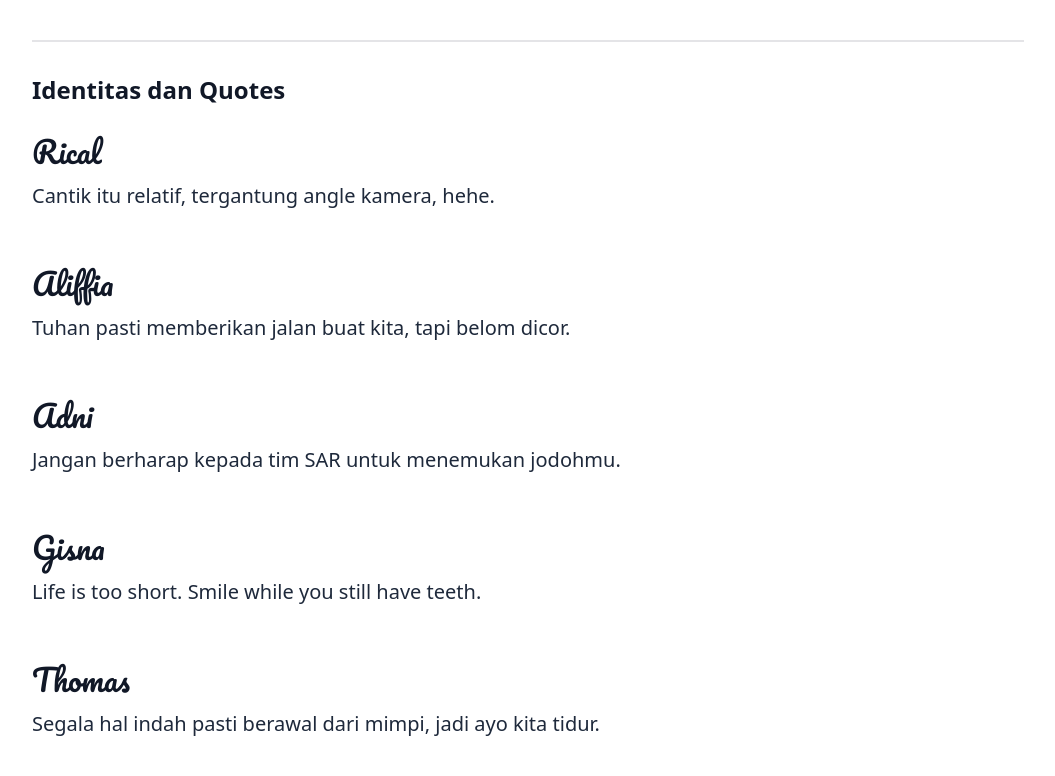
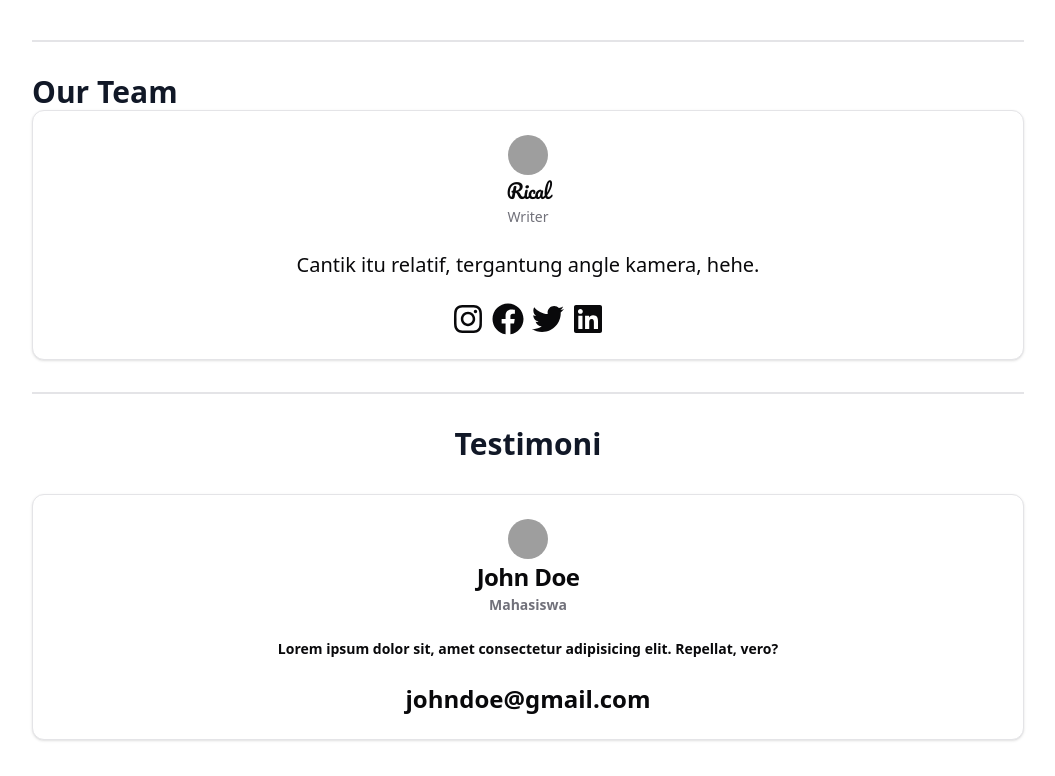
Before and after one commit to paresiqbal/jiva, a React (Vite) app: page / in a window 1280 px wide. Shown: the part 1024-1800 px from the top of the page, without its empty margins (112-1167 px from the left). Built offline with nearby package versions, Linux system fonts and the light colour scheme; grey boxes are pictures that could not be loaded.

Commit message:
Add TeamCard

```diff
--- a/package.json
+++ b/package.json
@@ -17,6 +17,7 @@
     "clsx": "^2.0.0",
     "react": "^18.2.0",
     "react-dom": "^18.2.0",
+    "react-icons": "^4.12.0",
     "react-router-dom": "^6.20.1",
     "tailwind-merge": "^2.1.0",
     "tailwindcss-animate": "^1.0.7"
--- /dev/null
+++ b/src/components/TeamCard.tsx
@@ -0,0 +1,47 @@
+// shadcn
+import {
+  Card,
+  CardContent,
+  CardDescription,
+  CardFooter,
+  CardHeader,
+  CardTitle,
+} from "@/components/ui/card";
+import { Avatar, AvatarImage } from "@/components/ui/avatar";
+import { FaInstagram, FaFacebook, FaTwitter, FaLinkedin } from "react-icons/fa";
+
+export default function TeamCard() {
+  return (
+    <div>
+      <Card className="flex flex-col items-center text-center">
+        <CardHeader className="flex flex-col items-center">
+          <Avatar className="items-center">
+            <AvatarImage
+              src="https://github.com/shadcn.png"
+              className="mx-auto"
+            />
+          </Avatar>
+          <CardTitle className="font-custom font-thin">Rical</CardTitle>
+          <CardDescription>Writer</CardDescription>
+        </CardHeader>
+        <CardContent>
+          <p>Cantik itu relatif, tergantung angle kamera, hehe.</p>
+        </CardContent>
+        <CardFooter className="flex gap-2">
+          <a href="#" target="_blank">
+            <FaInstagram className="w-8 h-8" />
+          </a>
+          <a href="#" target="_blank">
+            <FaFacebook className="w-8 h-8" />
+          </a>
+          <a href="#" target="_blank">
+            <FaTwitter className="w-8 h-8" />
+          </a>
+          <a href="#" target="_blank">
+            <FaLinkedin className="w-8 h-8" />
+          </a>
+        </CardFooter>
+      </Card>
+    </div>
+  );
+}
--- a/src/pages/Dashboard.tsx
+++ b/src/pages/Dashboard.tsx
@@ -1,3 +1,6 @@
+// react
+import { useRef } from "react";
+
 // shadcn
 import { Button } from "@/components/ui/button";
 
@@ -5,9 +8,19 @@ import { Button } from "@/components/ui/button";
 import loveImage from "../assets/love.svg";
 
 // components
+import TeamCard from "@/components/TeamCard";
 import FeedbackCard from "@/components/FeedbackCard";
 
 export default function Dashboard() {
+  const contentRef = useRef(null);
+
+  const scrollToContent = () => {
+    // scroll to "kenapa JIVA"
+    if (contentRef.current) {
+      contentRef.current.scrollIntoView({ behavior: "smooth" });
+    }
+  };
+
   return (
     <div className="text-xl">
       <div className="text-center">
@@ -22,13 +35,18 @@ export default function Dashboard() {
         </p>
       </div>
       <div className="py-12 flex flex-col justify-center gap-4 items-center border-b-2">
-        <Button className="px-10 py-6 text-xl">Kenapa JIVA ?</Button>
+        <Button onClick={scrollToContent} className="px-10 py-6 text-xl">
+          Kenapa JIVA ?
+        </Button>
         <div className="flex justify-between gap-2">
           <Button variant="outline">Hubungi Kami</Button>
           <Button variant="outline">What's your mood today ?</Button>
         </div>
       </div>
-      <div className="mx-auto flex pt-16 pb-10 flex-col lg:flex-row items-center justify-center gap-8 lg:gap-32 border-b-2">
+      <div
+        ref={contentRef}
+        className="mx-auto flex pt-16 pb-10 flex-col lg:flex-row items-center justify-center gap-8 lg:gap-32 border-b-2"
+      >
         <p className="lg:w-1/2 text-md">
           JIVA berasal dari Bahasa Indonesia yang berarti jiwa. Jiwa sendiri
           berarti nyawa, zat hidup, kehidupan, makhluk hidup, ruh manusia, ruh
@@ -42,37 +60,8 @@ export default function Dashboard() {
         <img className="lg:w-1/6 sm:w-1/4 pb-2" src={loveImage} alt="love" />
       </div>
       <div className="py-8 border-b-2">
-        <h2 className="text-2xl font-semibold">Identitas dan Quotes</h2>
-        <div className="py-7 flex flex-col gap-3">
-          <h3 className="font-custom text-3xl">Rical</h3>
-          <p className="text-md text-slate-800">
-            Cantik itu relatif, tergantung angle kamera, hehe.
-          </p>
-        </div>
-        <div className="py-7 flex flex-col gap-3">
-          <h3 className="font-custom text-3xl">Aliffia</h3>
-          <p className="text-md text-slate-800">
-            Tuhan pasti memberikan jalan buat kita, tapi belom dicor.
-          </p>
-        </div>
-        <div className="py-7 flex flex-col gap-3">
-          <h3 className="font-custom text-3xl">Adni</h3>
-          <p className="text-md text-slate-800">
-            Jangan berharap kepada tim SAR untuk menemukan jodohmu.
-          </p>
-        </div>
-        <div className="py-7 flex flex-col gap-3">
-          <h3 className="font-custom text-3xl">Gisna</h3>
-          <p className="text-md text-slate-800">
-            Life is too short. Smile while you still have teeth.
-          </p>
-        </div>
-        <div className="py-7 flex flex-col gap-3">
-          <h3 className="font-custom text-3xl">Thomas</h3>
-          <p className="text-md text-slate-800">
-            Segala hal indah pasti berawal dari mimpi, jadi ayo kita tidur.
-          </p>
-        </div>
+        <h2 className="text-3xl font-semibold">Our Team</h2>
+        <TeamCard />
       </div>
 
       <div className="text-2xl font-semibold text-center">
```
Also changed, not shown: 1 other file (tests, documents, lock files or other folders).
